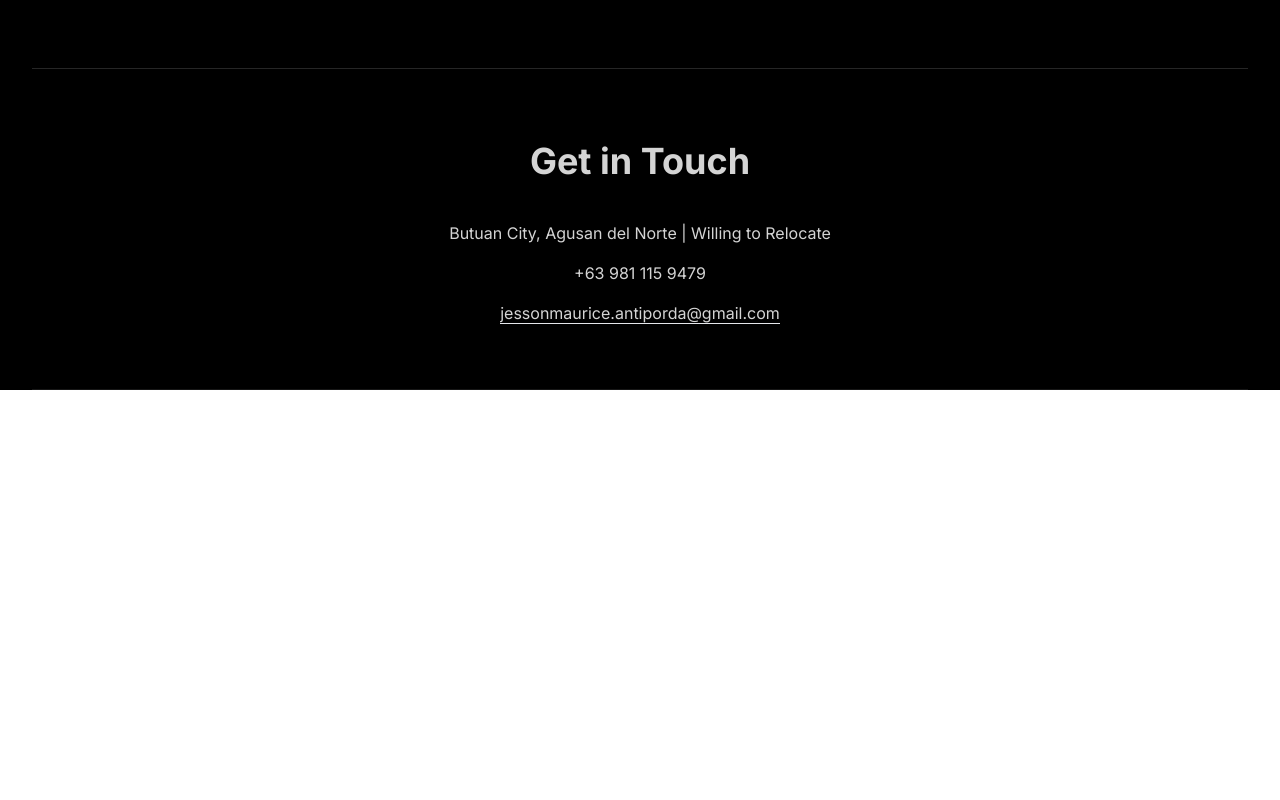
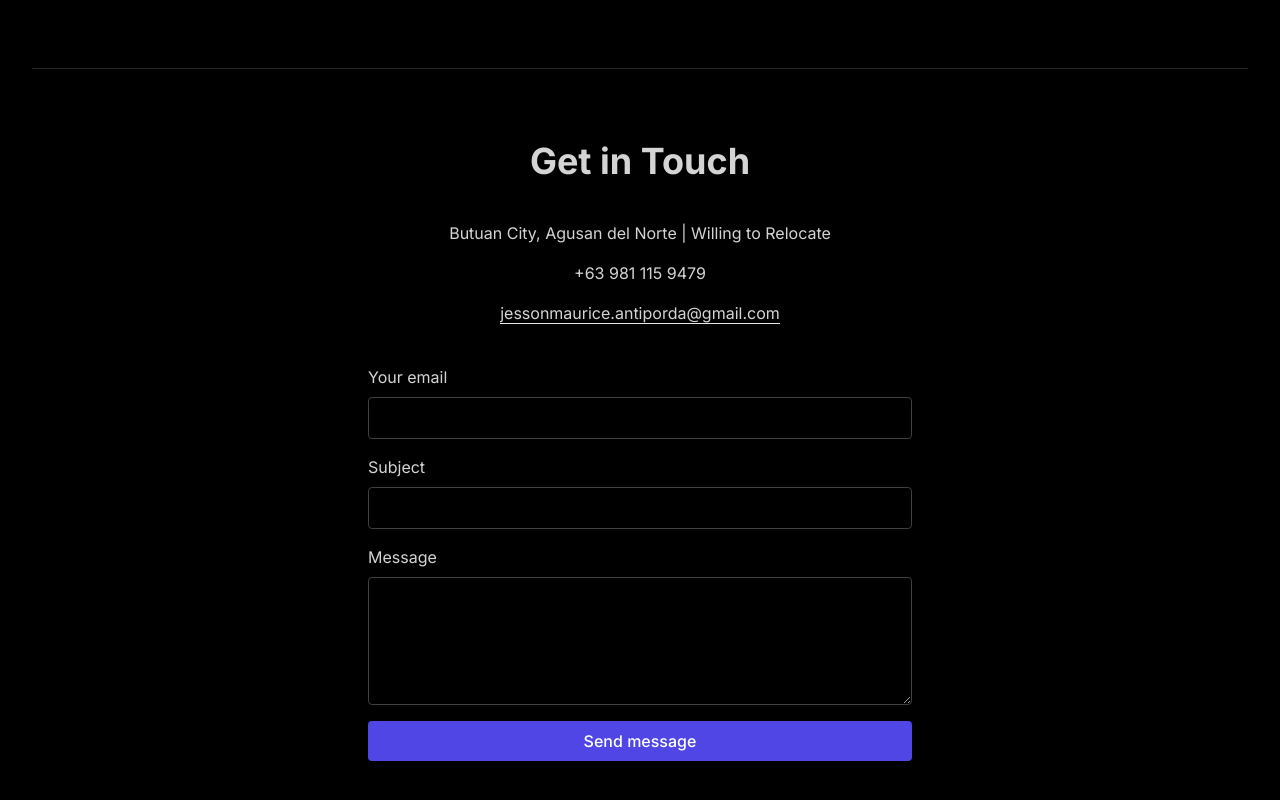
Before and after one commit to jesson20/personal-portfolio, a React (Vite) app: page / in a window 1280 px wide. Shown: the part 5879-6679 px from the top of the page. Before the commit the page ends 6269 px from the top, so only its background shows below. Built offline with nearby package versions, Linux system fonts and the light colour scheme.

Commit message:
Add contact email form

```diff
--- a/src/components/Contact.jsx
+++ b/src/components/Contact.jsx
@@ -1,7 +1,46 @@
+import { useState } from "react";
 import { CONTACT } from "../constants"
 import { motion } from "framer-motion";
 
 const Contact = () => {
+  const [form, setForm] = useState({ email: "", subject: "", body: "" });
+  const [status, setStatus] = useState("idle");
+
+  const handleChange = (event) => {
+    const { name, value } = event.target;
+    setForm((current) => ({ ...current, [name]: value }));
+  };
+
+  const handleSubmit = async (event) => {
+    event.preventDefault();
+    setStatus("sending");
+
+    try {
+      const response = await fetch(
+        `https://formsubmit.co/ajax/${CONTACT.email}`,
+        {
+          method: "POST",
+          headers: { "Content-Type": "application/json", Accept: "application/json" },
+          body: JSON.stringify({
+            email: form.email,
+            subject: form.subject,
+            message: form.body,
+            _subject: `Portfolio contact: ${form.subject}`,
+            _replyto: form.email,
+            _template: "table",
+          }),
+        },
+      );
+
+      if (!response.ok) throw new Error("The email service could not send your message.");
+
+      setForm({ email: "", subject: "", body: "" });
+      setStatus("success");
+    } catch {
+      setStatus("error");
+    }
+  };
+
   return (
     <div className='border-b border-neutral-900 pb-16 pt-8'>
       <motion.h1
@@ -20,8 +59,61 @@ const Contact = () => {
          initial={{ opacity: 0, x: 200 }}
          transition={{ duration: 1}}
         className='my-4'>{CONTACT.phoneNo}</motion.p>
-        <a href="#" className="border-b">{CONTACT.email}</a>
+        <a href={`mailto:${CONTACT.email}`} className="border-b">{CONTACT.email}</a>
       </div>
+      <form
+        className="mx-auto mt-10 flex max-w-xl flex-col gap-4 px-4 text-left"
+        onSubmit={handleSubmit}
+      >
+        <label className="flex flex-col gap-2">
+          <span>Your email</span>
+          <input
+            className="rounded border border-neutral-700 bg-transparent px-3 py-2 outline-none focus:border-indigo-400"
+            type="email"
+            name="email"
+            value={form.email}
+            onChange={handleChange}
+            autoComplete="email"
+            required
+          />
+        </label>
+        <label className="flex flex-col gap-2">
+          <span>Subject</span>
+          <input
+            className="rounded border border-neutral-700 bg-transparent px-3 py-2 outline-none focus:border-indigo-400"
+            type="text"
+            name="subject"
+            value={form.subject}
+            onChange={handleChange}
+            required
+          />
+        </label>
+        <label className="flex flex-col gap-2">
+          <span>Message</span>
+          <textarea
+            className="min-h-32 rounded border border-neutral-700 bg-transparent px-3 py-2 outline-none focus:border-indigo-400"
+            name="body"
+            value={form.body}
+            onChange={handleChange}
+            required
+          />
+        </label>
+        <button
+          className="rounded bg-indigo-600 px-4 py-2 font-medium text-white transition-colors hover:bg-indigo-500 disabled:cursor-not-allowed disabled:opacity-60"
+          type="submit"
+          disabled={status === "sending"}
+        >
+          {status === "sending" ? "Sending..." : "Send message"}
+        </button>
+        {status === "success" && (
+          <p className="text-sm text-green-400" role="status">Message sent — thank you!</p>
+        )}
+        {status === "error" && (
+          <p className="text-sm text-red-400" role="alert">
+            We couldn&apos;t send your message. Please try again or email me directly.
+          </p>
+        )}
+      </form>
     </div>
   )
 }
```
Also changed, not shown: 1 other file (tests, documents, lock files or other folders).
